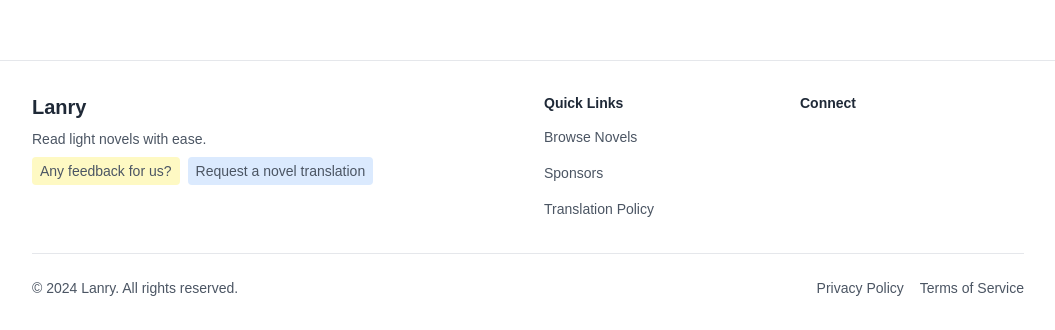
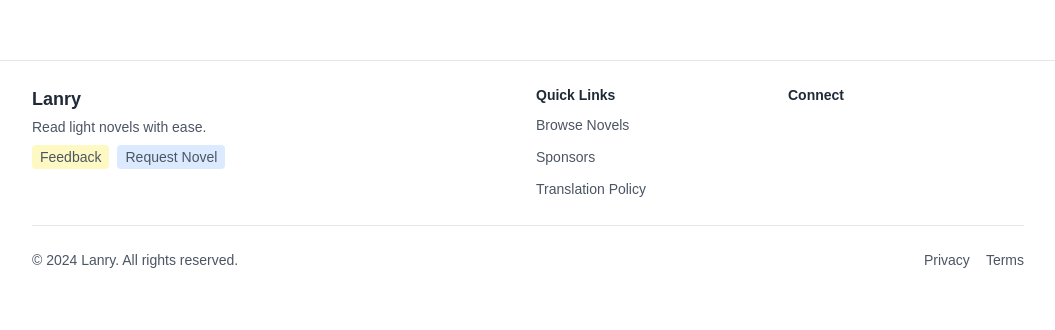
Before and after one commit to Chen-Steve/Lanry, a Next.js app: page / in a window 1280 px wide. Shown: the part 943-1273 px from the top of the page, without its empty margins (112-1167 px from the left). After the commit the page ends 1237 px from the top, so only its background shows below. Built offline with nearby package versions, Linux system fonts and the light colour scheme; no server answers; the database is empty; some icons are missing.

Commit message:
update ui for footer

```diff
--- a/src/components/Footer.tsx
+++ b/src/components/Footer.tsx
@@ -6,45 +6,70 @@ import toast from 'react-hot-toast';
 
 const Footer = () => {
   return (
-    <footer className="bg-white border-t mt-16">
-      <div className="px-4 py-6 sm:py-8 max-w-5xl mx-auto">
-        <div className="space-y-8 sm:grid sm:grid-cols-2 lg:grid-cols-4 sm:gap-8 sm:space-y-0">
-          {/* Brand Section */}
-          <div className="col-span-1 lg:col-span-2 flex flex-col items-center sm:items-start text-center sm:text-left">
-            <Link href="/" className="text-lg sm:text-xl font-bold text-gray-800">
+    <footer className="bg-white border-t mt-8 sm:mt-16">
+      <div className="px-3 py-4 sm:px-4 sm:py-6 max-w-5xl mx-auto">
+        <div className="grid grid-cols-2 gap-4 sm:grid-cols-4">
+          {/* Left Column - Brand */}
+          <div className="col-span-1 sm:col-span-2">
+            <div className="flex flex-col items-start sm:items-start text-left sm:text-left">
+              <Link href="/" className="text-base sm:text-lg font-bold text-gray-800">
                 Lanry
               </Link>
-            <p className="mt-2 text-sm text-gray-600">
+              <p className="mt-1 text-xs sm:text-sm text-gray-600">
                 Read light novels with ease.
               </p>
-            <div className="flex flex-col sm:flex-row gap-2 mt-2">
+              <div className="flex flex-wrap justify-start sm:justify-start gap-2 mt-2">
                 <Link
                   href="https://forms.gle/DV9X9C5wQjUxKece7"
-                className="text-sm text-gray-600 hover:text-gray-800 hover:underline bg-yellow-100 px-2 py-1 rounded transition-colors text-center"
+                  className="text-xs sm:text-sm text-gray-600 hover:text-gray-800 hover:underline bg-yellow-100 px-2 py-0.5 rounded transition-colors"
                   target="_blank"
                   rel="noopener noreferrer"
                 >
-                Any feedback for us?
+                  Feedback
                 </Link>
                 <Link
                   href="https://forms.gle/dYXhMkxfTi3odiLc8"
-                className="text-sm text-gray-600 hover:text-gray-800 hover:underline bg-blue-100 px-2 py-1 rounded transition-colors text-center"
+                  className="text-xs sm:text-sm text-gray-600 hover:text-gray-800 hover:underline bg-blue-100 px-2 py-0.5 rounded transition-colors"
                   target="_blank"
                   rel="noopener noreferrer"
                 >
-                Request a novel translation
+                  Request Novel
                 </Link>
               </div>
             </div>
 
+            {/* Connect Section - Only visible on mobile */}
+            <div className="space-y-2 flex flex-col items-start mt-4 sm:hidden">
+              <h3 className="text-xs sm:text-sm font-semibold text-gray-800">Connect</h3>
+              <div className="flex space-x-3">
+                <a
+                  href="https://github.com/Chen-Steve/lanry"
+                  target="_blank"
+                  rel="noopener noreferrer"
+                  className="text-gray-600 hover:text-gray-800 transition-colors"
+                  aria-label="GitHub"
+                >
+                  <Icon icon="mdi:github" className="text-xl sm:text-2xl" />
+                </a>
+                <button
+                  onClick={() => toast.error('Discord server coming soon!')}
+                  className="text-gray-600 hover:text-gray-800 transition-colors"
+                  aria-label="Discord"
+                >
+                  <Icon icon="mdi:discord" className="text-xl sm:text-2xl" />
+                </button>
+              </div>
+            </div>
+          </div>
+
           {/* Quick Links */}
-          <div className="space-y-3 flex flex-col items-center sm:items-start">
-            <h3 className="text-sm font-semibold text-gray-800">Quick Links</h3>
-            <ul className="space-y-3 text-center sm:text-left">
+          <div className="col-span-1 space-y-2 flex flex-col items-end sm:items-start">
+            <h3 className="text-xs sm:text-sm font-semibold text-gray-800">Quick Links</h3>
+            <ul className="space-y-1 sm:space-y-2 text-right sm:text-left">
               <li>
                 <Link
                   href="/"
-                  className="text-sm text-gray-600 hover:text-gray-800 transition-colors"
+                  className="text-xs sm:text-sm text-gray-600 hover:text-gray-800 transition-colors"
                   onClick={(e) => {
                     if (window.location.pathname === '/') {
                       e.preventDefault();
@@ -56,22 +81,22 @@ const Footer = () => {
                 </Link>
               </li>
               <li>
-                <Link href="/sponsors" className="text-sm text-gray-600 hover:text-gray-800 transition-colors">
+                <Link href="/sponsors" className="text-xs sm:text-sm text-gray-600 hover:text-gray-800 transition-colors">
                   Sponsors
                 </Link>
               </li>
               <li>
-                <Link href="/translation-policy" className="text-sm text-gray-600 hover:text-gray-800 transition-colors">
+                <Link href="/translation-policy" className="text-xs sm:text-sm text-gray-600 hover:text-gray-800 transition-colors">
                   Translation Policy
                 </Link>
               </li>
             </ul>
           </div>
 
-          {/* Connect */}
-          <div className="space-y-3 flex flex-col items-center sm:items-start">
-            <h3 className="text-sm font-semibold text-gray-800">Connect</h3>
-            <div className="flex space-x-4">
+          {/* Connect Section - Only visible on desktop */}
+          <div className="hidden sm:flex space-y-2 flex-col items-start">
+            <h3 className="text-xs sm:text-sm font-semibold text-gray-800">Connect</h3>
+            <div className="flex space-x-3">
               <a
                 href="https://github.com/Chen-Steve/lanry"
                 target="_blank"
@@ -79,31 +104,31 @@ const Footer = () => {
                 className="text-gray-600 hover:text-gray-800 transition-colors"
                 aria-label="GitHub"
               >
-                <Icon icon="mdi:github" className="text-2xl" />
+                <Icon icon="mdi:github" className="text-xl sm:text-2xl" />
               </a>
               <button
                 onClick={() => toast.error('Discord server coming soon!')}
                 className="text-gray-600 hover:text-gray-800 transition-colors"
                 aria-label="Discord"
               >
-                <Icon icon="mdi:discord" className="text-2xl" />
+                <Icon icon="mdi:discord" className="text-xl sm:text-2xl" />
               </button>
             </div>
           </div>
         </div>
 
         {/* Bottom Bar */}
-        <div className="border-t mt-6 sm:mt-8 pt-6">
-          <div className="flex flex-col items-center space-y-4 sm:flex-row sm:justify-between sm:space-y-0">
-            <p className="text-sm text-gray-600 text-center sm:text-left">
+        <div className="border-t mt-4 sm:mt-6 pt-4 sm:pt-6">
+          <div className="flex flex-col items-center space-y-2 sm:flex-row sm:justify-between sm:space-y-0">
+            <p className="text-xs sm:text-sm text-gray-600 text-center sm:text-left">
               © {new Date().getFullYear()} Lanry. All rights reserved.
             </p>
             <div className="flex space-x-4">
-              <Link href="/privacy" className="text-sm text-gray-600 hover:text-gray-800 transition-colors">
-                Privacy Policy
+              <Link href="/privacy" className="text-xs sm:text-sm text-gray-600 hover:text-gray-800 transition-colors">
+                Privacy
               </Link>
-              <Link href="/terms" className="text-sm text-gray-600 hover:text-gray-800 transition-colors">
-                Terms of Service
+              <Link href="/terms" className="text-xs sm:text-sm text-gray-600 hover:text-gray-800 transition-colors">
+                Terms
               </Link>
             </div>
           </div>
```
Lines whose indentation alone changed are shown as unchanged.
